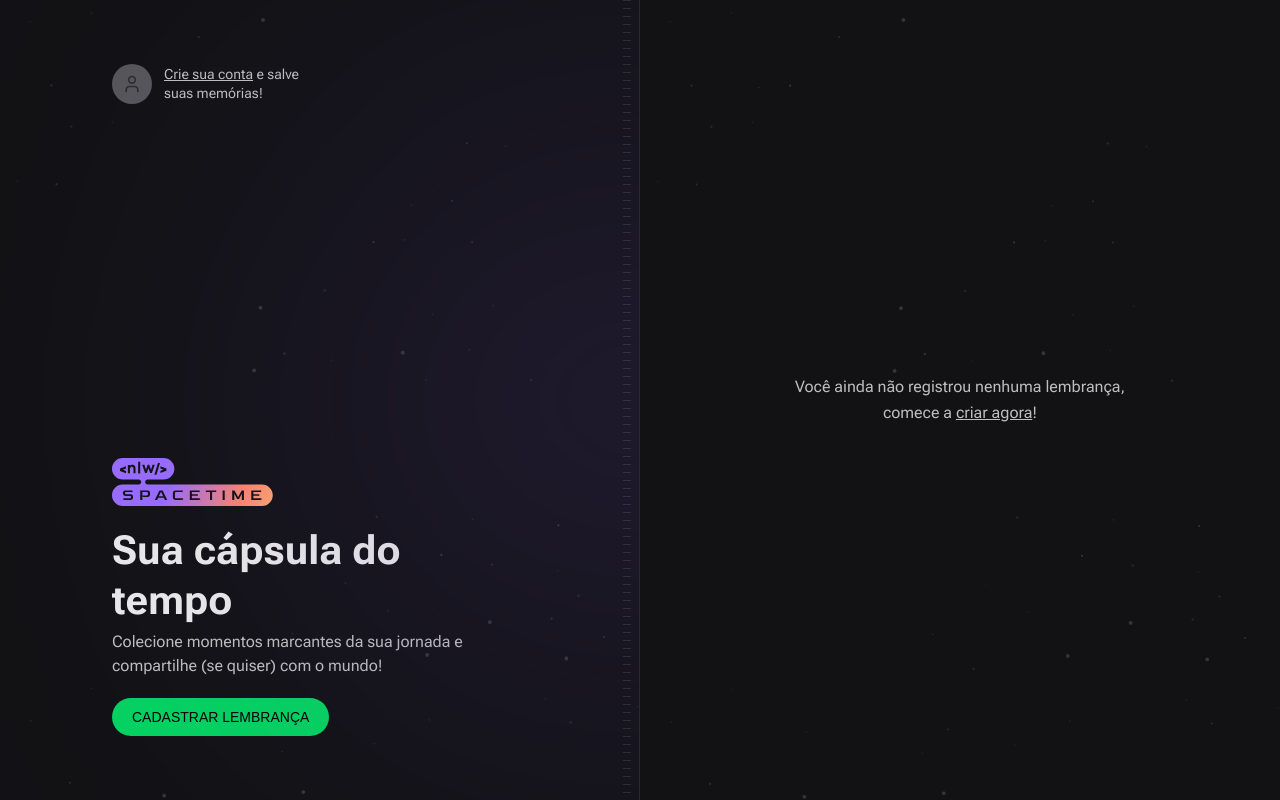
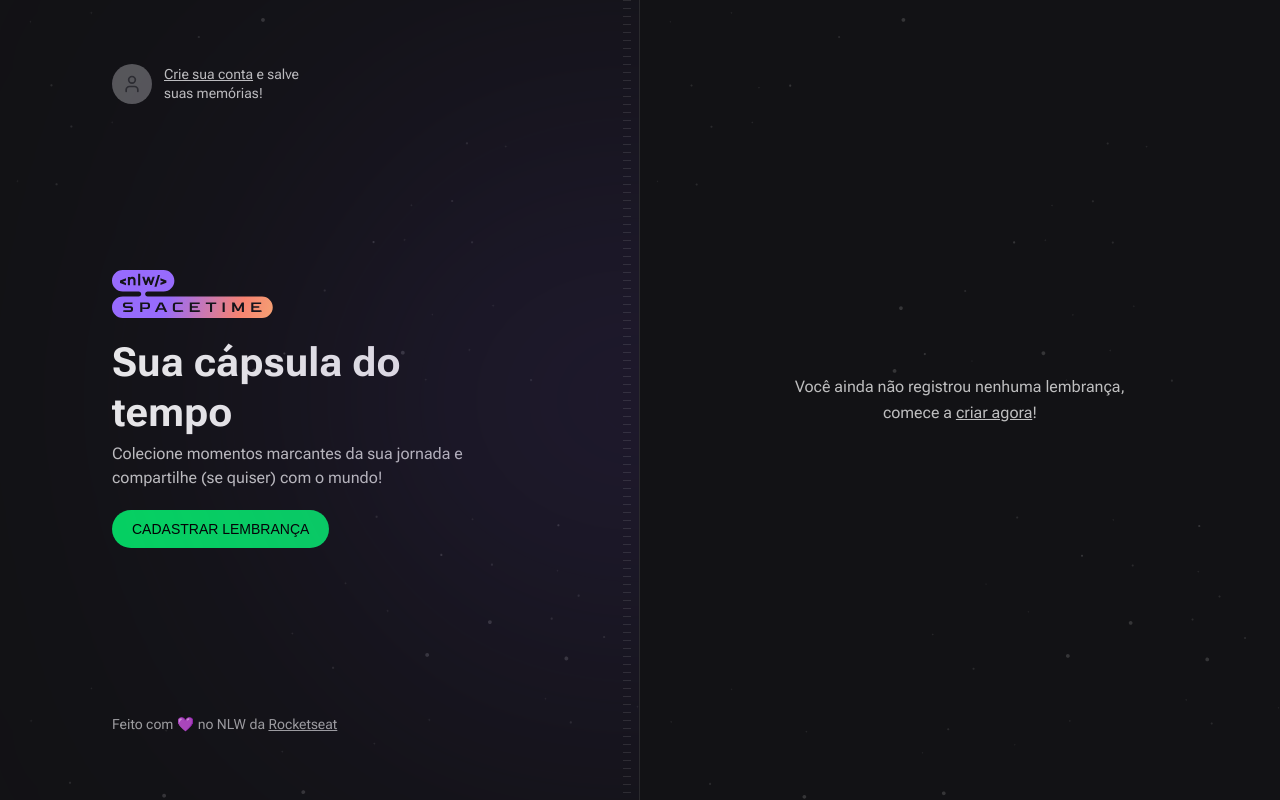
Before and after one commit to namevug/Spacetime, a Next.js app in the folder web/: page / in a window 1280 px wide. Built offline with nearby package versions, Linux system fonts and the light colour scheme; a web font is replaced by a local one.

Commit message:
feat: Copyright footer

```diff
--- a/web/src/app/page.tsx
+++ b/web/src/app/page.tsx
@@ -48,6 +48,19 @@
             CADASTRAR LEMBRANÇA
           </a>
         </div>
+
+        {/* Copyright */}
+        <div className="text-sm leading-relaxed text-gray-200">
+          Feito com 💜 no NLW da{' '}
+          <a
+            className="underline hover:text-gray-100"
+            href="https://www.rocketseat.com.br/"
+            target="_blank"
+            rel="noreferrer"
+          >
+            Rocketseat
+          </a>
+        </div>
       </div>
 
       {/* Right */}
```
